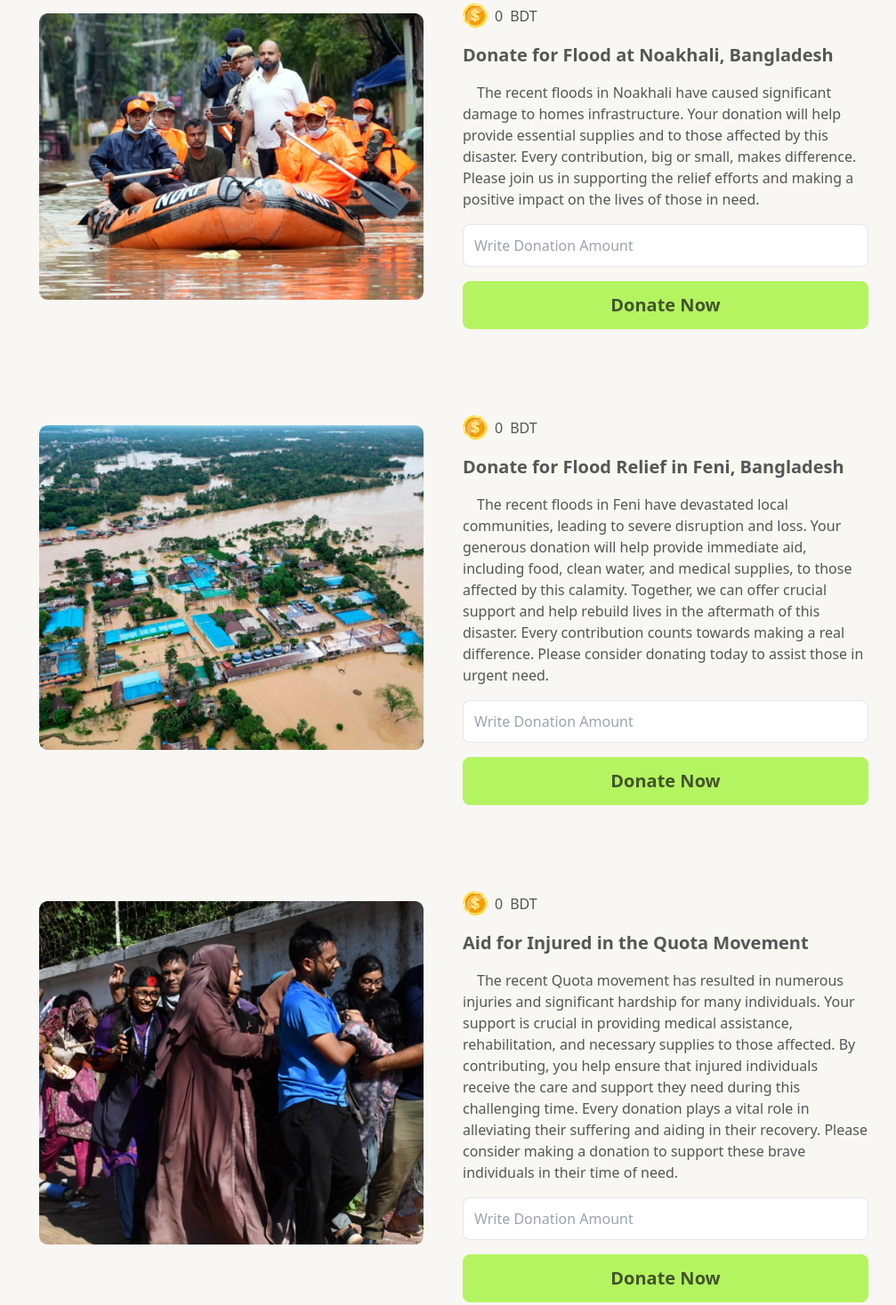
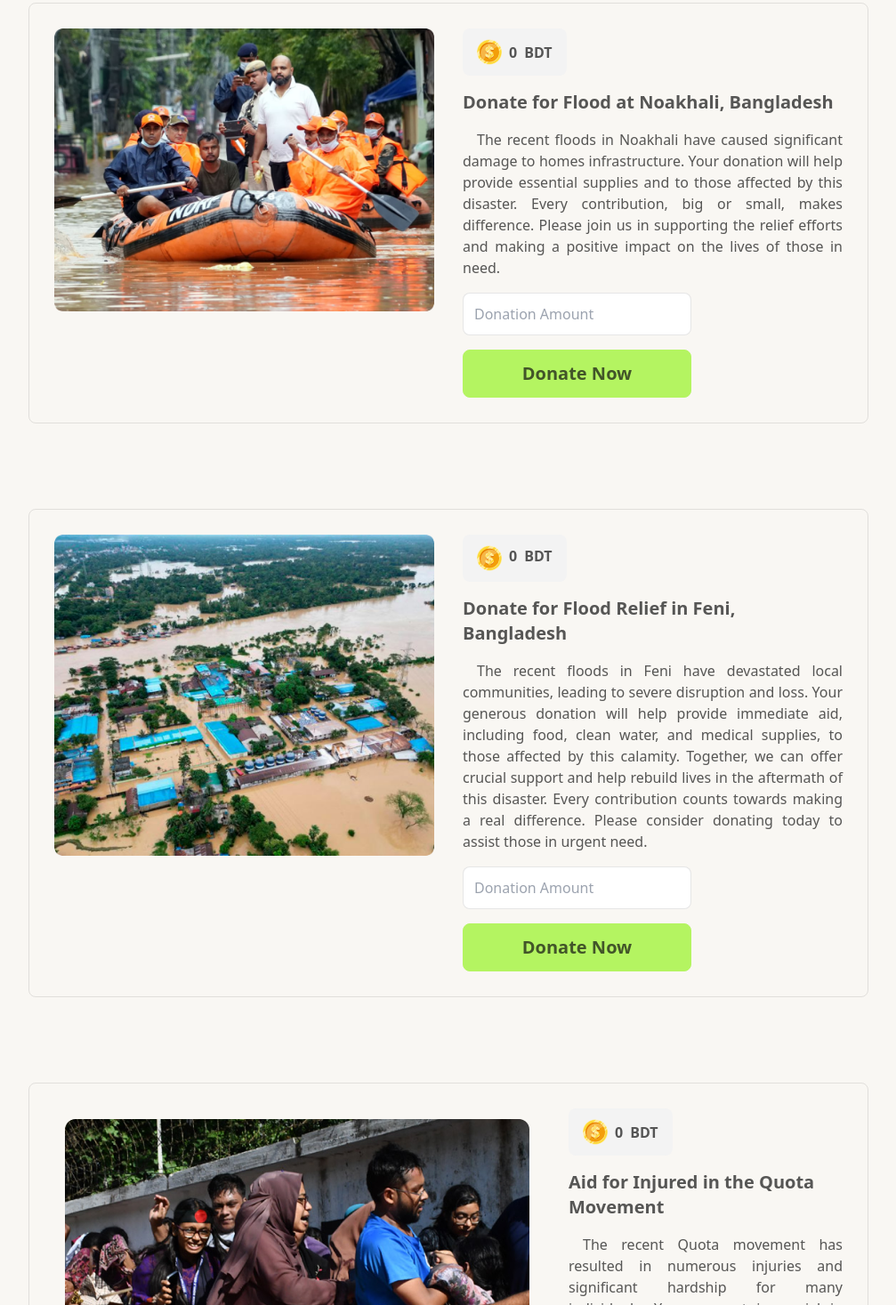
Before and after one commit to nazmul-nhb/donate-bangladesh, a website built with Vite: page index.html in a window 1280 px wide. Shown: the part 159-1626 px from the top of the page at 89% size, without its empty margins (136-1143 px from the left). Built offline with nearby package versions, Linux system fonts and the light colour scheme.

Commit message:
adjusted some design issues

```diff
--- a/index.html
+++ b/index.html
@@ -6,13 +6,13 @@
 		<meta name="viewport" content="width=device-width, initial-scale=1.0" />
 		<title>Donate Bangladesh - DOM for Fun</title>
 	</head>
-	<body class="max-w-screen-2xl px-6 mx-auto bg-donate-bg">
+	<body class="max-w-screen-2xl px-6 pb-8 mx-auto bg-donate-bg">
 		<!-- Header Section -->
 		<header
-			class="pb-8 mx-4 md:mx-28 flex flex-col items-center justify-center sticky top-0 bg-donate-bg"
+			class="pb-8 px-4 md:px-28 flex flex-col items-center justify-center sticky top-0 bg-donate-bg"
 		>
 			<!-- Site Logo & Title -->
-			<div class="flex md:hidden justify-start items-center gap-2">
+			<div class="flex md:hidden justify-start items-center gap-2 pt-4">
 				<!-- Logo -->
 				<img
 					class="w-6 aspect-auto"
@@ -73,21 +73,23 @@
 			<!-- Donate Tab -->
 			<section id="donate-tab" class="block space-y-24">
 				<!-- Donate Noakhali Flood -->
-				<div class="flex md:flex-row flex-col gap-4 md:gap-8">
+				<div
+					class="flex md:flex-row flex-col gap-4 md:gap-8 border border-donate-border p-7 rounded-lg"
+				>
 					<!-- Image -->
 					<figure class="flex-1">
 						<img
-							class="p-3"
+							class="rounded-lg"
 							src="./src/assets/noakhali.png"
 							alt="Noakhali Flood"
 						/>
 					</figure>
 					<!-- Description -->
 					<div
-						class="flex-1 text-donate-secondary flex flex-col justify-evenly gap-4"
+						class="flex-1 text-donate-secondary flex flex-col justify-evenly items-start gap-4"
 					>
 						<div
-							class="flex items-center gap-2 text-donate-secondary"
+							class="flex items-center gap-2 text-donate-secondary bg-[#f3f3f3] px-4 py-3 font-semibold rounded-lg"
 						>
 							<img
 								src="./src/assets/coin.png"
@@ -102,7 +104,7 @@
 						>
 							Donate for Flood at Noakhali, Bangladesh
 						</h3>
-						<p class="indent-4">
+						<p class="indent-4 text-justify">
 							The recent floods in Noakhali have caused
 							significant damage to homes infrastructure. Your
 							donation will help provide essential supplies and to
@@ -113,8 +115,8 @@
 						</p>
 						<form class="flex flex-col gap-4">
 							<input
-								class="border border-[#1111111A] h-12 focus:outline-none px-3 rounded-lg"
-								placeholder="Write Donation Amount"
+								class="border border-donate-border h-12 focus:outline-none px-3 rounded-lg"
+								placeholder="Donation Amount"
 								required
 								type="number"
 								name="noakhali-input"
@@ -131,21 +133,23 @@
 					</div>
 				</div>
 				<!-- Donate Feni Flood -->
-				<div class="flex md:flex-row flex-col gap-4 md:gap-8">
+				<div
+					class="flex md:flex-row flex-col gap-4 md:gap-8 border border-donate-border p-7 rounded-lg"
+				>
 					<!-- Image -->
 					<figure class="flex-1">
 						<img
-							class="p-3"
+							class="rounded-lg"
 							src="./src/assets/feni.png"
 							alt="Feni Flood"
 						/>
 					</figure>
 					<!-- Description -->
 					<div
-						class="flex-1 text-donate-secondary flex flex-col justify-evenly gap-4"
+						class="flex-1 text-donate-secondary flex flex-col justify-evenly items-start gap-4"
 					>
 						<div
-							class="flex items-center gap-2 text-donate-secondary"
+							class="flex items-cente gap-2 text-donate-secondary bg-[#f3f3f3] px-4 py-3 font-semibold rounded-lg"
 						>
 							<img
 								src="./src/assets/coin.png"
@@ -160,7 +164,7 @@
 						>
 							Donate for Flood Relief in Feni, Bangladesh
 						</h3>
-						<p class="indent-4">
+						<p class="indent-4 text-justify">
 							The recent floods in Feni have devastated local
 							communities, leading to severe disruption and loss.
 							Your generous donation will help provide immediate
@@ -174,8 +178,8 @@
 						</p>
 						<form class="flex flex-col gap-4">
 							<input
-								class="border border-[#1111111A] h-12 focus:outline-none px-3 rounded-lg"
-								placeholder="Write Donation Amount"
+								class="border border-donate-border h-12 focus:outline-none px-3 rounded-lg"
+								placeholder="Donation Amount"
 								required
 								type="number"
 								name="feni-input"
@@ -192,9 +196,11 @@
 					</div>
 				</div>
 				<!-- Donate Quota Movement Injured -->
-				<div class="flex md:flex-row flex-col gap-4 md:gap-8">
+				<div
+					class="flex md:flex-row flex-col gap-4 md:gap-8 border border-donate-border p-7 rounded-lg"
+				>
 					<!-- Image -->
-					<figure class="flex-1">
+					<figure class="rounded-lg">
 						<img
 							class="p-3"
 							src="./src/assets/quota-protest.png"
@@ -203,10 +209,10 @@
 					</figure>
 					<!-- Description -->
 					<div
-						class="flex-1 text-donate-secondary flex flex-col justify-evenly gap-4"
+						class="flex-1 text-donate-secondary flex flex-col justify-evenly items-start gap-4"
 					>
 						<div
-							class="flex items-center gap-2 text-donate-secondary"
+							class="flex items-center gap-2 text-donate-secondary bg-[#f3f3f3] px-4 py-3 font-semibold rounded-lg"
 						>
 							<img
 								src="./src/assets/coin.png"
@@ -221,7 +227,7 @@
 						>
 							Aid for Injured in the Quota Movement
 						</h3>
-						<p class="indent-4">
+						<p class="indent-4 text-justify">
 							The recent Quota movement has resulted in numerous
 							injuries and significant hardship for many
 							individuals. Your support is crucial in providing
@@ -237,8 +243,8 @@
 						</p>
 						<form class="flex flex-col gap-4">
 							<input
-								class="border border-[#1111111A] h-12 focus:outline-none px-3 rounded-lg"
-								placeholder="Write Donation Amount"
+								class="border border-donate-border h-12 focus:outline-none px-3 rounded-lg"
+								placeholder="Donation Amount"
 								required
 								type="number"
 								name="quota-input"
@@ -258,15 +264,7 @@
 
 			<!-- History Tab -->
 			<section id="history-tab" class="hidden space-y-6">
-				<!-- <div id="history-card" class="border border-[#1111111A] p-8 rounded-lg space-y-4">
-					<h3 class="font-bold text-xl">
-						500 Taka is Donated for Foul Kaj!
-					</h3>
-					<h6 class="font-light text-donate-secondary">
-						Date : Tue Sep 17 2024 08:39:11 GMT +0600 (Bangladesh
-						Standard Time)
-					</h6>
-				</div> -->
+				<!-- Generate Donation History -->
 			</section>
 		</main>
 		<footer class=""></footer>
--- a/src/utilities/displayHistory.ts
+++ b/src/utilities/displayHistory.ts
@@ -15,7 +15,7 @@ export const displayDonationHistory = () => {
 
 			historyCard.classList.add(
 				"border",
-				"border-[#1111111A]",
+				"border-donate-border",
 				"p-8",
 				"rounded-lg",
 				"space-y-4"
--- a/src/utilities/getElements.ts
+++ b/src/utilities/getElements.ts
@@ -2,7 +2,3 @@ export const getElementByID = (id: string) => {
 	const element = document.getElementById(id);
 	return element;
 };
-
-export const getNumberInputValue = (id: string) => {
-	return Number((getElementByID(id) as HTMLInputElement).value);
-};
--- a/tailwind.config.ts
+++ b/tailwind.config.ts
@@ -14,6 +14,7 @@ export default {
 				"donate-bg": "#F9F7F3",
 				"donate-primary": "#111111",
 				"donate-secondary": "#111111B3",
+				"donate-border": "#1111111A",
 			},
 		},
 	},
```
